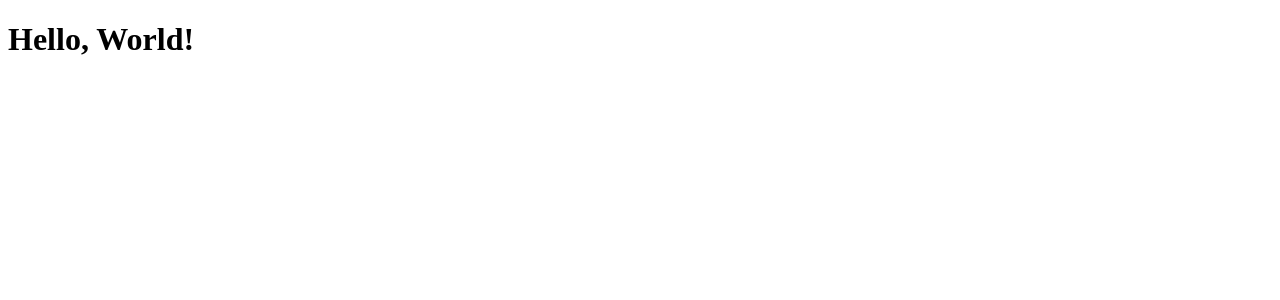
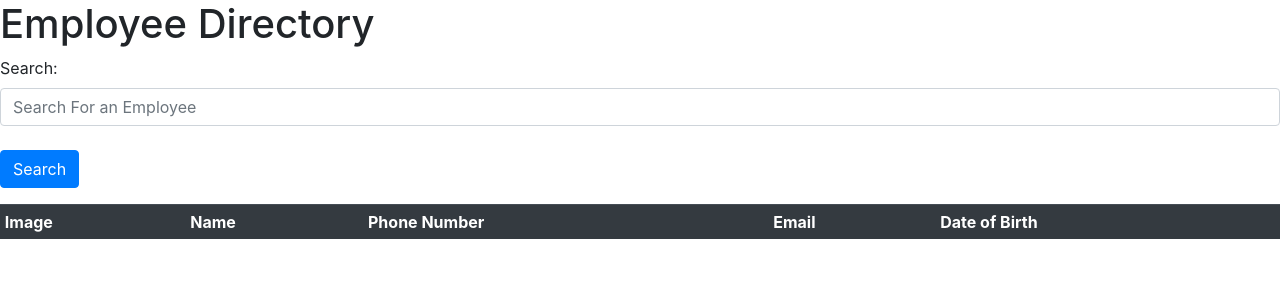
Before and after one commit to Albie140/EmployeeDirectory, a React (Create React App) app: page / in a window 1280 px wide. Shown: the top 300 px of the page. Built offline with nearby package versions, Linux system fonts and the light colour scheme.

Commit message:
Added components for table, search bar, and header

```diff
--- a/src/App.js
+++ b/src/App.js
@@ -1,7 +1,80 @@
+import React, {Component} from "react";
+import employees from "./employees.json";
+import Header from "./components/Header";
+import Search from "./components/Search";
+import Table from "./components/Table";
+import 'bootstrap/dist/css/bootstrap.min.css';
 
 
-function App() {
-  return <h1>Hello, World!</h1>;
+class App extends Component {
+  state = {
+    employees: employees,
+    search: "",
+    sortOrder: "ASC",
+    filteredEmployees: []
+  }
+handleInputChange= event =>{
+const { name, value} = event.target;
+this.employeeFilter(value)
+
+
+this.setState({
+[name]: value
+});
+};
+
+employeeFilter(name) {
+  console.log(name);
+  const filteredEmployees = employees.filter(employee => {
+    const employeeName = employee.name.includes(name)
+    console.log(employeeName);
+    if (employeeName){
+      return employeeName
+    }
+    return employeeName
+  }
+
+    )
+  this.setState({filteredEmployees: filteredEmployees})
+
+}
+
+handleFormSubmit= event => {
+  event.preventDefault();
+};
+  render() {
+
+    return (
+      <>
+        <Header />
+        <Search handleInputChange={this.handleInputChange} value ={this.state.search}/>
+        {/* <TableHead> */}
+        {/* (Clickable Sort Icon) */}
+          {/* Icon, Name, Phone Number, Email, DOB */}
+      {/* <TableHead /> */}
+      <table class="table table-sm table-dark">
+      <tr>
+        <th scope="col">Image</th>
+        <th scope="col">Name</th>
+        <th scope="col">Phone Number</th>
+        <th scope="col">Email</th>
+        <th scope="col">Date of Birth</th>
+        </tr>
+{this.state.filteredEmployees.map((users) => {
+  return (
+    <Table users = {users}/>
+  )
+})
+}
+ </table>
+      {/* image.png, John Doe, 1234567890, email.com, 01/01/1990 */}
+      {/* <TableRow /> */}
+      {/* }); */}
+
+      </>
+
+    );
+  }
 }
 
 export default App;
--- a/src/components/Header.js
+++ b/src/components/Header.js
@@ -0,0 +1,13 @@
+import React from "react";
+import 'bootstrap/dist/css/bootstrap.min.css';
+
+
+function Header() {
+    return (
+      <header className="header">
+        <h1>Employee Directory</h1>
+      </header>
+    );
+  }
+
+export default Header;
--- a/src/components/Search.js
+++ b/src/components/Search.js
@@ -0,0 +1,27 @@
+import React from "react";
+
+function Search(props) {
+    return (
+      <form>
+        <div className="form-group">
+          <label htmlFor="search">Search:</label>
+          <input
+            onChange={props.handleInputChange}
+            value={props.value}
+            name="search"
+            type="text"
+            className="form-control"
+            placeholder="Search For an Employee"
+            id="search"
+          />
+          <br />
+          <button onClick={props.handleFormSubmit} className="btn btn-primary">
+            Search
+          </button>
+        </div>
+      </form>
+    );
+  }
+
+
+export default Search;
--- a/src/components/Table.js
+++ b/src/components/Table.js
@@ -0,0 +1,23 @@
+import React from "react";
+
+function Table(props) {
+  console.log(props)
+    return (
+
+
+    <tbody>
+      <tr>
+        <th scope="row">1</th>
+        <td>{props.users.name}</td>
+        <td>{props.users.image}</td>
+        <td>{props.users.phoneNumber}</td>
+        <td>{props.users.Email}</td>
+        <td>{props.users.DOB}</td>
+      </tr>
+
+    </tbody>
+
+    );
+}
+
+export default Table;
--- /dev/null
+++ b/src/employees.json
@@ -0,0 +1,86 @@
+[
+  {
+    "id": 1,
+    "name": "SpongeBob",
+    "image": "https://vignette.wikia.nocookie.net/spongebobgalaxy/images/0/07/SpongeBob_SquarePants.png/revision/latest?cb=20171228024014",
+    "occupation": "Fry Cook",
+    "location": "A Pineapple Under the Sea"
+  },
+  {
+    "id": 2,
+    "name": "Mr. Krabs",
+    "image": "https://vignette3.wikia.nocookie.net/vsbattles/images/8/80/Mr._Krabs.png/revision/latest?cb=20150919162131",
+    "occupation": "Restaurant Owner",
+    "location": "A Giant Anchor"
+  },
+  {
+    "id": 3,
+    "name": "Squidward",
+    "image": "https://vignette2.wikia.nocookie.net/fictionalcharacters/images/a/ac/Squidward.png/revision/latest?cb=20131121012626",
+    "occupation": "Cashier",
+    "location": "An Easter Island Head"
+  },
+  {
+    "id": 4,
+    "name": "Dexter",
+    "image": "https://s-media-cache-ak0.pinimg.com/originals/fe/32/49/fe32495d45283cd6860ae122f0aeaad9.png",
+    "occupation": "Boy Genius",
+    "location": "A Secret Laboratory"
+  },
+  {
+    "id": 5,
+    "name": "Courage",
+    "image": "https://vignette4.wikia.nocookie.net/vsbattles/images/3/39/Courage-0.png/revision/latest?cb=20160719055423",
+    "occupation": "A Cowardly Dog",
+    "location": "Nowhere, Kansas"
+  },
+  {
+    "id": 6,
+    "name": "Doug Funnie",
+    "image": "https://vignette1.wikia.nocookie.net/doug/images/3/3b/Doug001.gif/revision/latest?cb=20110807170511",
+    "occupation": "Student",
+    "location": "Bluffington"
+  },
+  {
+    "id": 7,
+    "name": "Bugs Bunny",
+    "image": "https://vignette2.wikia.nocookie.net/deathbattlefanon/images/2/2b/Bugs_Bunny.png/revision/latest?cb=20151206010607",
+    "occupation": "Looney Toon",
+    "location": "A Rabbit Burrow"
+  },
+  {
+    "id": 8,
+    "name": "Johnny Bravo",
+    "image": "http://vignette3.wikia.nocookie.net/p__/images/9/9a/Johnny_Bravo.png/revision/latest?cb=20131031233339&path-prefix=protagonist",
+    "occupation": "Ladies Man",
+    "location": "Aron City"
+  },
+  {
+    "id": 9,
+    "name": "Tommy Pickles",
+    "image": "https://vignette4.wikia.nocookie.net/uncyclopedia/images/e/e4/Tommy_Pickles.png/revision/latest?cb=20110530102641",
+    "occupation": "Adventurer",
+    "location": "California"
+  },
+  {
+    "id": 10,
+    "name": "Rocko",
+    "image": "http://vignette3.wikia.nocookie.net/rockosmodernlife/images/9/9e/Rockos-modern-life-4e582a8f06a41.png/revision/latest?cb=20130522173416",
+    "occupation": "Cashier",
+    "location": "O-Town, California"
+  },
+  {
+    "id": 11,
+    "name": "Captain Planet",
+    "image": "http://vignette2.wikia.nocookie.net/dragon-rap-battles/images/b/b6/Captain_Planet.png/revision/latest?cb=20160911200836",
+    "occupation": "Superhero",
+    "location": "Earth"
+  },
+  {
+    "id": 12,
+    "name": "Ickis",
+    "image": "http://static.tvtropes.org/pmwiki/pub/images/ickis.png",
+    "occupation": "Ahhhh! A Real Monster!",
+    "location": "Under a City Dump"
+  }
+]
--- a/src/index.js
+++ b/src/index.js
@@ -1,11 +1,14 @@
 import React from 'react';
 import ReactDOM from 'react-dom';
 import App from './App';
+import 'bootstrap/dist/css/bootstrap.min.css';
 
 
 ReactDOM.render(
+ <>
+    <App/>
 
-    <App />,
+    </>,
+document.getElementById('root')
 
-document.getElementById('root')
 );
```
